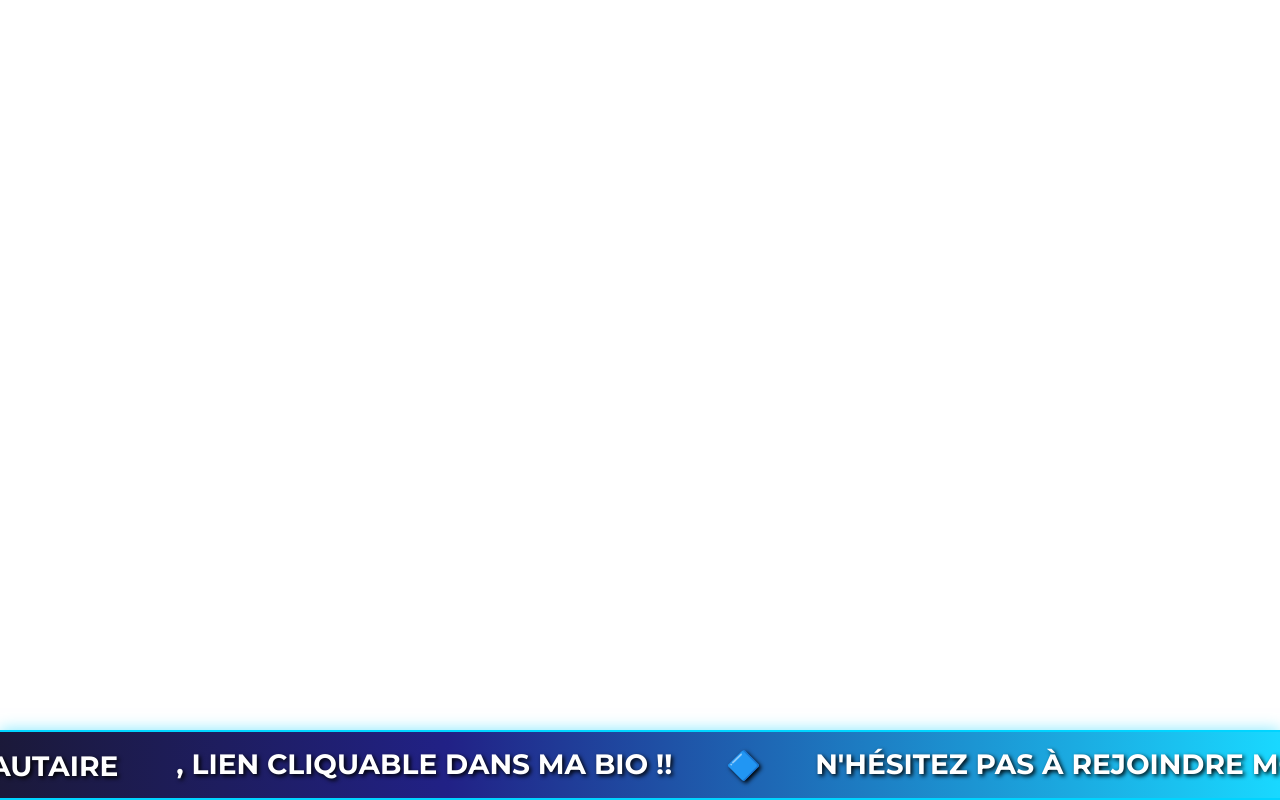
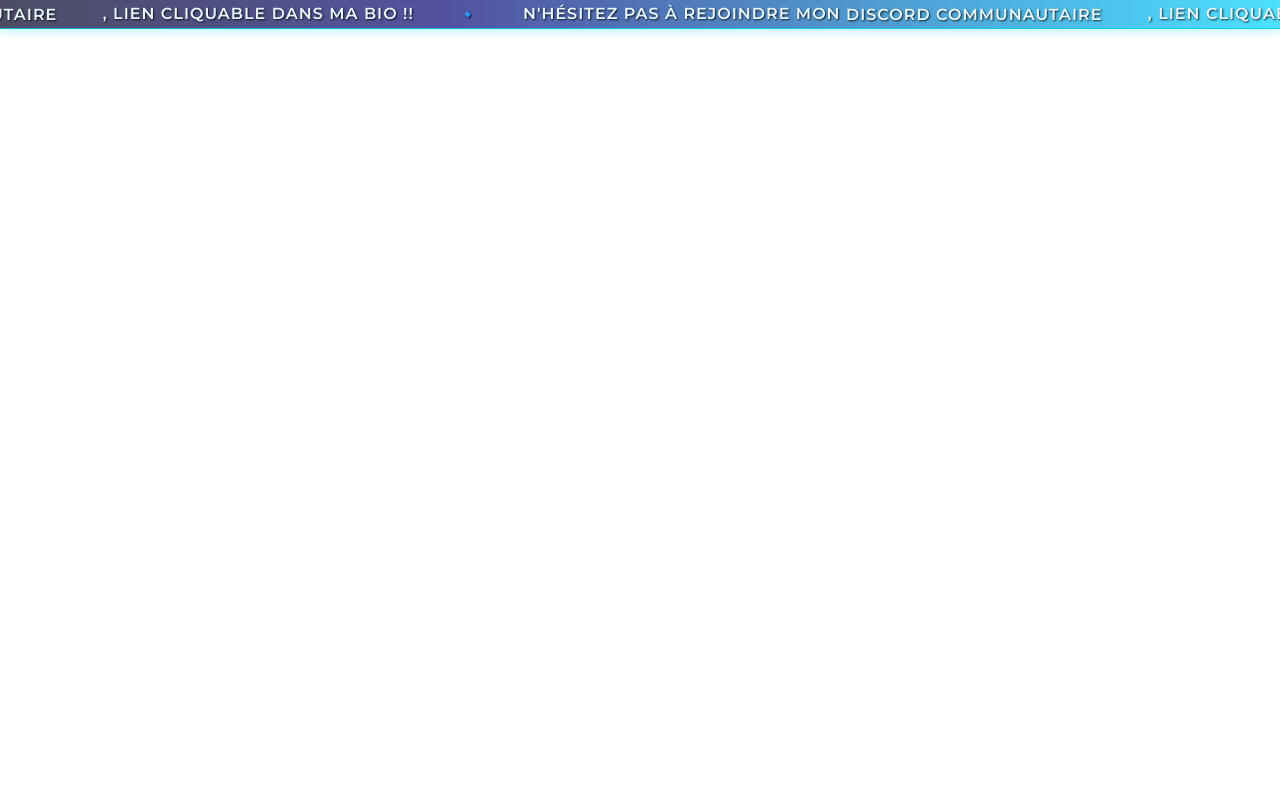
Before and after one commit to onyx-tiktok-off/BanniereLiveTiktokMinou.exe, a plain HTML site: page index.html in a window 1280 px wide. Drawn offline with Linux system fonts and the light colour scheme.

Commit message:
Update index.html

```diff
--- a/index.html
+++ b/index.html
@@ -2,73 +2,71 @@
 <html lang="fr">
 <head>
     <meta charset="UTF-8">
-    <title>Bannière TikTok Live</title>
+    <title>Bannière TikTok Fine Haut</title>
     <style>
-        /* Importation d'une police moderne et lisible */
-        @import url('https://fonts.googleapis.com/css2?family=Montserrat:wght@700&display=swap');
+        /* Importation d'une police moderne, fine et lisible */
+        @import url('https://fonts.googleapis.com/css2?family=Montserrat:wght@600&display=swap');
 
-        /* 1. Rendre le fond du site transparent pour OBS/TikTok */
+        /* 1. Fond transparent global et placement en HAUT */
         body, html {
             margin: 0;
             padding: 0;
-            background-color: transparent; /* Fond invisible */
-            overflow: hidden; /* Cache ce qui dépasse */
+            background-color: transparent; /* Invisible */
+            overflow: hidden;
             height: 100%;
+            width: 100%;
             display: flex;
-            align-items: flex-end; /* Place la bannière en bas (changeable) */
+            align-items: flex-start; /* <--- ALIGNEMENT EN HAUT */
         }
 
-        /* 2. Le conteneur de la bannière */
+        /* 2. Le conteneur de la bannière FINE */
         .banner-container {
             width: 100%;
-            /* Dégradé couleurs froides (Bleu profond vers Cyan/Violet) */
-            background: linear-gradient(90deg, rgba(2,0,36,0.9) 0%, rgba(9,9,121,0.9) 35%, rgba(0,212,255,0.9) 100%);
-            /* Bordure brillante effet "Glace" */
-            border-top: 2px solid #00d4ff;
-            border-bottom: 2px solid #00d4ff;
-            /* Ombre portée (Glow) */
-            box-shadow: 0 0 15px rgba(0, 212, 255, 0.5);
+            /* Dégradé couleurs froides plus transparent pour la discrétion (0.7) */
+            background: linear-gradient(90deg, rgba(2,0,36,0.7) 0%, rgba(9,9,121,0.7) 35%, rgba(0,212,255,0.7) 100%);
+            /* Bordure très fine en bas uniquement */
+            border-bottom: 1px solid rgba(0, 212, 255, 0.8);
+            /* Ombre portée ("Glow") plus subtile */
+            box-shadow: 0 2px 10px rgba(0, 212, 255, 0.3);
 
-            padding: 15px 0; /* Hauteur de la bande */
-            white-space: nowrap; /* Empêche le texte de revenir à la ligne */
+            padding: 4px 0; /* <--- HAUTEUR TRÈS FINE (padding réduit) */
+            white-space: nowrap;
             position: relative;
+            /* Flou d'arrière-plan pour un effet "verre glacé" moderne (marche sur certains navigateurs OBS) */
+            backdrop-filter: blur(2px);
         }
 
         /* 3. La piste qui bouge */
         .scrolling-text {
             display: inline-block;
-            /* Animation fluide */
-            animation: scroll 20s linear infinite;
+            /* Vitesse ajustée pour la nouvelle taille (plus lent car plus petit) */
+            animation: scroll 25s linear infinite;
         }
 
-        /* 4. Le style du texte */
+        /* 4. Le style du texte (plus petit) */
         .scrolling-text span {
             font-family: 'Montserrat', sans-serif;
-            font-size: 28px; /* Taille du texte */
-            color: #ffffff;
+            font-size: 16px; /* <--- TAILLE DE POLICE RÉDUITE pour finesse */
+            color: #e6f7ff; /* Blanc cassé légèrement bleuté pour moins agresser l'oeil */
             text-transform: uppercase;
-            font-weight: 800;
-            margin-right: 50px; /* Espace entre les répétitions */
-            /* Petit effet d'ombre sur le texte pour lisibilité */
-            text-shadow: 2px 2px 4px #000000;
+            font-weight: 600; /* Un peu moins gras pour faire plus fin */
+            margin-right: 40px; /* Espace entre les répétitions */
+            /* Ombre portée nette pour la lisibilité sur fond clair ou foncé */
+            text-shadow: 1px 1px 2px rgba(0,0,0,0.8);
             vertical-align: middle;
+            letter-spacing: 1px; /* Espacement léger des lettres pour l'élégance */
         }
 
-        /* Ajout d'une icône Discord stylisée (optionnel, via CSS pur ou caractère) */
+        /* Mise en avant du mot Discord */
         .discord-highlight {
-            color: #5865F2; /* Couleur officielle Discord */
-            text-shadow: 0 0 5px rgba(88, 101, 242, 0.8);
+            color: #5865F2;
+            font-weight: 800; /* Le mot clé reste bien gras */
         }
 
-        /* 5. L'animation clé */
+        /* 5. L'animation de boucle parfaite */
         @keyframes scroll {
-            0% {
-                transform: translateX(0);
-            }
-            100% {
-                /* On déplace de -50% car j'ai doublé le contenu dans le HTML */
-                transform: translateX(-50%);
-            }
+            0% { transform: translateX(0); }
+            100% { transform: translateX(-50%); }
         }
     </style>
 </head>
@@ -77,14 +75,19 @@
     <div class="banner-container">
         <div class="scrolling-text">
             <span>N'hésitez pas à rejoindre mon <span class="discord-highlight">discord communautaire</span> , lien cliquable dans ma bio !!</span>
-            <span>🔷</span> <span>N'hésitez pas à rejoindre mon <span class="discord-highlight">discord communautaire</span> , lien cliquable dans ma bio !!</span>
-            <span>🔷</span>
+            <span>🔹</span>
+
+            <span>N'hésitez pas à rejoindre mon <span class="discord-highlight">discord communautaire</span> , lien cliquable dans ma bio !!</span>
+            <span>🔹</span>
 
              <span>N'hésitez pas à rejoindre mon <span class="discord-highlight">discord communautaire</span> , lien cliquable dans ma bio !!</span>
-             <span>🔷</span>
+             <span>🔹</span>
 
              <span>N'hésitez pas à rejoindre mon <span class="discord-highlight">discord communautaire</span> , lien cliquable dans ma bio !!</span>
-             <span>🔷</span>
+             <span>🔹</span>
+
+             <span>N'hésitez pas à rejoindre mon <span class="discord-highlight">discord communautaire</span> , lien cliquable dans ma bio !!</span>
+             <span>🔹</span>
         </div>
     </div>
 
```
